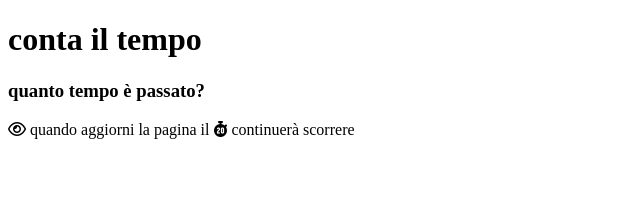
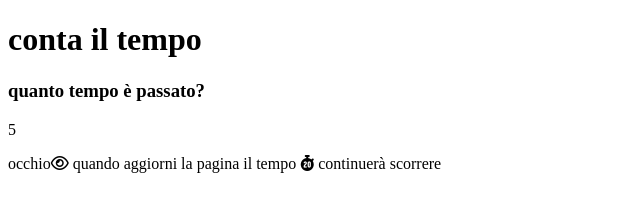
Before and after one commit to CorinneMainardi/U2-W3_D2, a plain HTML site: page contatore.html in a window 1280 px wide. Shown: the whole page, without its empty margins (0-640 px from the left). Drawn offline with Linux system fonts and the light colour scheme.

Commit message:
esercizio2

```diff
--- a/contatore.html
+++ b/contatore.html
@@ -21,7 +21,7 @@
       <div>
         <h3>quanto tempo è passato?</h3>
         <p id="time"></p>
-        <p><i class="far fa-eye"></i> quando aggiorni la pagina il <i class="fas fa-stopwatch-20"></i> continuerà scorrere</p>
+        <p>occhio<i class="far fa-eye"></i> quando aggiorni la pagina il tempo <i class="fas fa-stopwatch-20"></i> continuerà scorrere</p>
       </div>
     </main>
 
--- a/contatore.js
+++ b/contatore.js
@@ -2,8 +2,17 @@ const localStorageKey = "time-memory";
 
 const time = document.getElementById("time");
 
-const handleSubmit = function (e) {
-  e.preventDefault();
+let sec = 0;
 
-  let timer = localStorage.getItem(localStorageKey);
+if (sessionStorage.getItem(localStorageKey)) {
+  sec = sessionStorage.getItem(localStorageKey);
+} else {
+  sec = 0;
+}
+
+const addSec = () => {
+  sec++;
+  sessionStorage.setItem(localStorageKey, sec);
+  time.innerText = sec;
 };
+setInterval(addSec, 1000);
```
